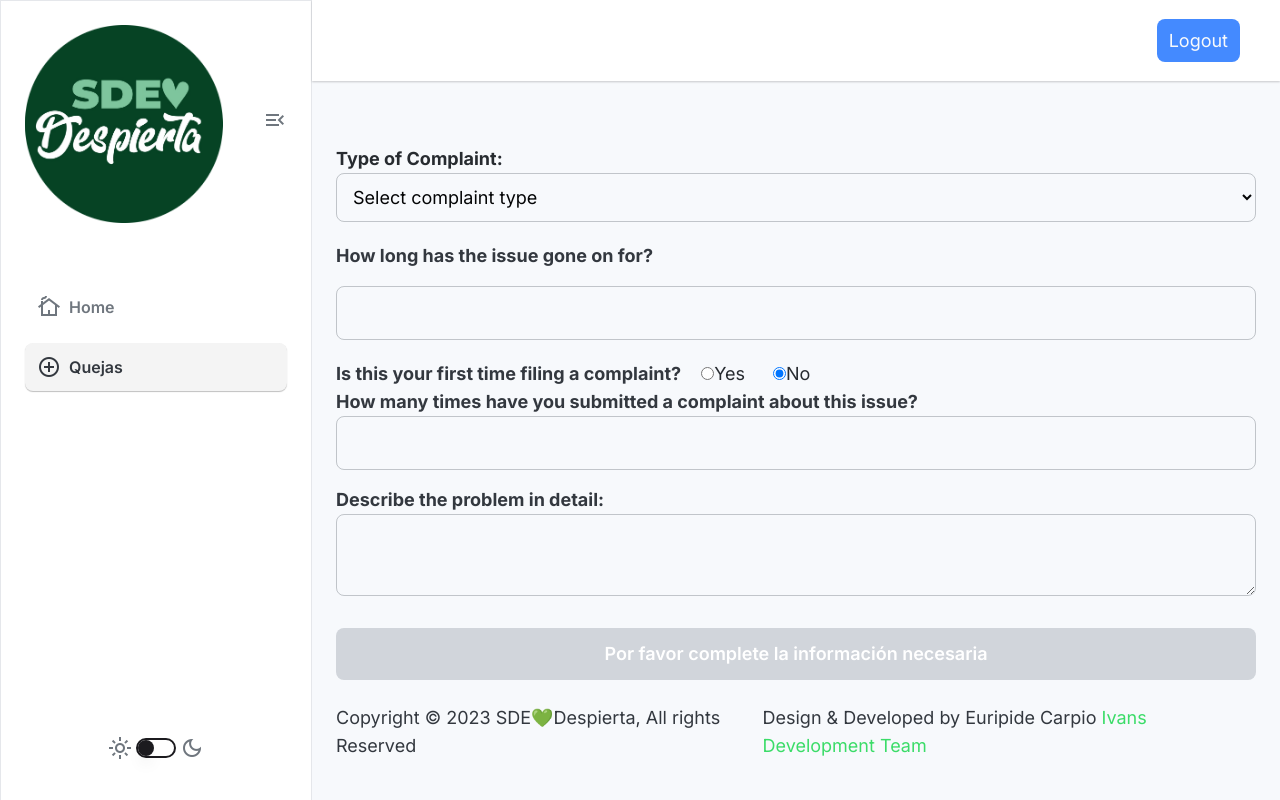
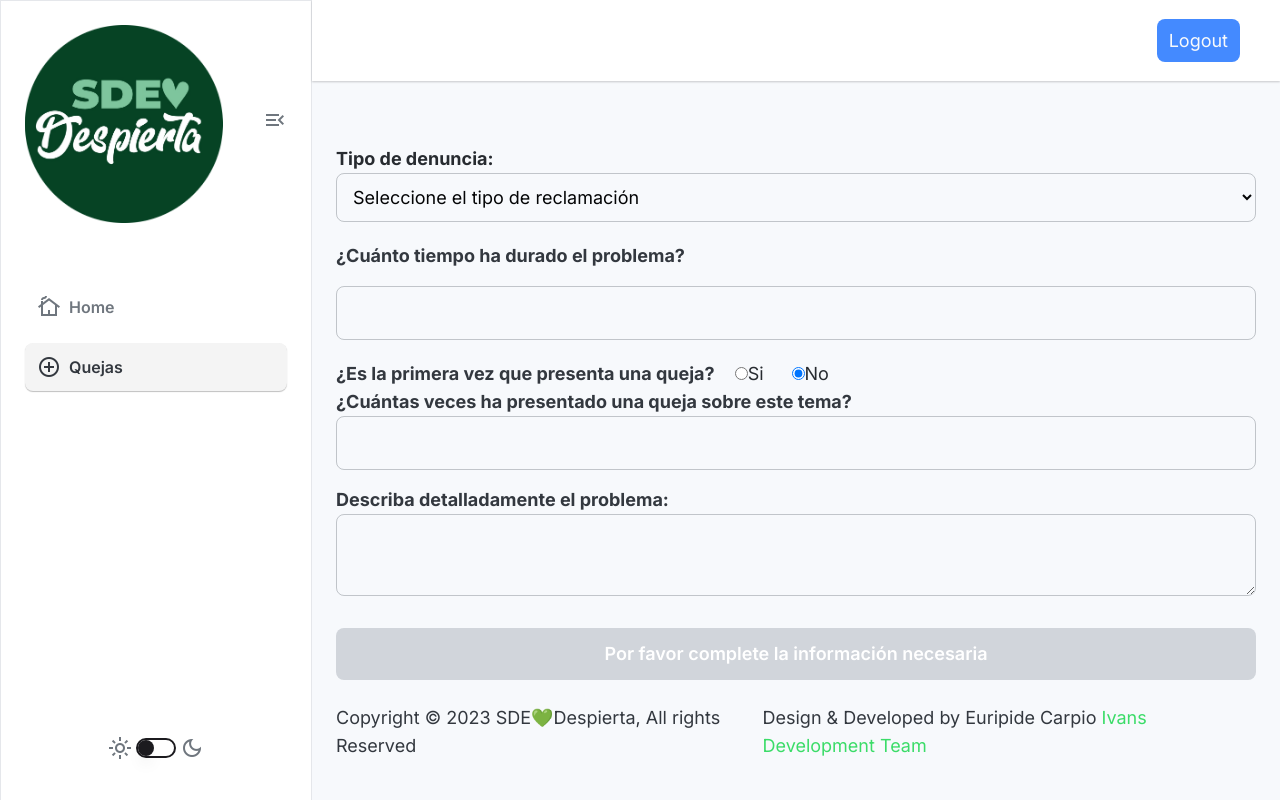
Before and after one commit to Ivan-s-Development-Team/SDEngage, a Next.js app: page /quejas in a window 1280 px wide. Built offline with nearby package versions, Linux system fonts and the light colour scheme; no server answers.

Commit message:
queja spanish

```diff
--- a/components/createQueja/UploadFile.tsx
+++ b/components/createQueja/UploadFile.tsx
@@ -57,7 +57,7 @@ const ComplaintForm = () => {
     <>
       <div className="clss mt-6">
         <label htmlFor="complaintType" className="text-[var(--color-black-5)] dark:text-white font-bold block">
-          Type of Complaint:
+        Tipo de denuncia:
         </label>
         <select
           id="complaintType"
@@ -65,15 +65,15 @@ const ComplaintForm = () => {
           value={complaintType}
           onChange={(e) => setComplaintType(e.target.value)}
         >
-          <option value="">Select complaint type</option>
-          <option value="Flooding">Flooding</option>
-          <option value="Potholes">Potholes</option>
+          <option value="">Seleccione el tipo de reclamación</option>
+          <option value="Flooding">Inundaciones</option>
+          <option value="Potholes">Baches</option>
         </select>
 
       </div>
       <div className="mt-5">
         <label htmlFor="duration" className="text-[var(--color-gray-5)] dark:text-white font-bold block">
-          How long has the issue gone on for?
+        ¿Cuánto tiempo ha durado el problema?
         </label>
         <input
           type="text"
@@ -85,7 +85,7 @@ const ComplaintForm = () => {
       </div>
       <div className="flex items-center gap-5 mt-5">
         <label htmlFor="firstTime" className="text-[var(--color-gray-5)] dark:text-white font-bold block">
-          Is this your first time filing a complaint?
+        ¿Es la primera vez que presenta una queja?
         </label>
         <label className="inline-block mr-2">
           <input
@@ -95,7 +95,7 @@ const ComplaintForm = () => {
             checked={firstTime}
             onChange={() => setFirstTime(true)}
           />
-          Yes
+          Si
         </label>
         <label className="inline-block">
           <input
@@ -111,7 +111,7 @@ const ComplaintForm = () => {
       {!firstTime && (
         <div className="mb-4">
           <label htmlFor="timesSubmitted" className="text-[var(--color-gray-5)] dark:text-white font-bold block">
-            How many times have you submitted a complaint about this issue?
+           ¿Cuántas veces ha presentado una queja sobre este tema?
           </label>
           <input
             type="number"
@@ -124,7 +124,7 @@ const ComplaintForm = () => {
       )}
       <div className="mb-4">
         <label htmlFor="description" className="text-[var(--color-gray-5)] dark:text-white font-bold block">
-          Describe the problem in detail:
+        Describa detalladamente el problema:
         </label>
         <textarea
           id="description"
```
